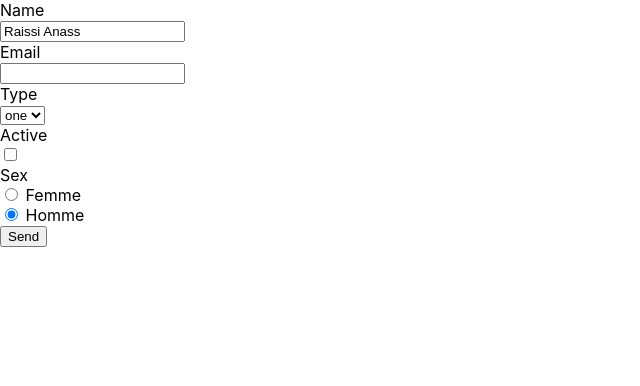
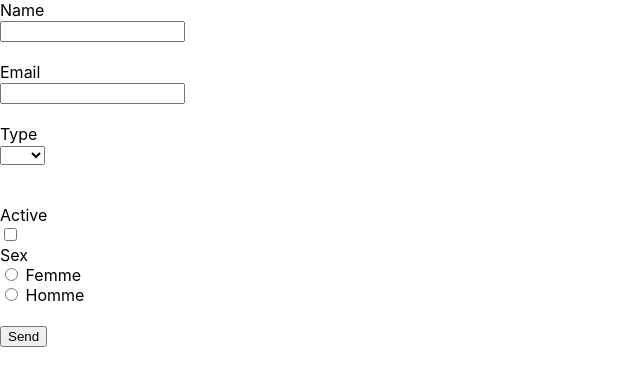
Before and after one commit to anassraissi/formik_library_app, a React (Create React App) app: page / in a window 1280 px wide. Shown: the top 386 px of the page, without its empty margins (0-640 px from the left). Built offline with nearby package versions, Linux system fonts and the light colour scheme.

Commit message:
use yup backage with schema form validation form

```diff
--- a/package.json
+++ b/package.json
@@ -10,7 +10,8 @@
     "react": "^18.2.0",
     "react-dom": "^18.2.0",
     "react-scripts": "5.0.1",
-    "web-vitals": "^2.1.4"
+    "web-vitals": "^2.1.4",
+    "yup": "^0.32.11"
   },
   "scripts": {
     "start": "react-scripts start",
--- a/src/App.js
+++ b/src/App.js
@@ -1,5 +1,7 @@
 import React, { Component } from 'react';
-import {Formik , Field} from "formik";
+import {Formik , Field, yupToFormErrors, ErrorMessage} from "formik";
+import * as yup from 'yup';
+//baked-in support for schema-based form-level validation through Yup.
 
 class App extends Component {
 
@@ -11,32 +13,50 @@ class App extends Component {
     return <form onSubmit={props.handleSubmit}>
       <label>Name</label><br />
       <Field name="name" /><br />
+      <ErrorMessage name='name'/> <br/>
       <label>Email</label><br />
       <Field name="email"  type='email'/><br />
+      <ErrorMessage name='email'/> <br/>
       <label>Type</label><br />
       <Field name="type"  component='select'>
+      <option value=''></option>
       <option value='1'>one</option>
       <option value='2'>two</option>
       <option value='3'>tree</option>
-      </Field>
+      </Field> <br></br>
+      <ErrorMessage name='type'/> <br/>
+
       <br/>
       <label>Active</label><br />
       <Field name="active"  type='checkbox'/> <br></br>
+
       <label>Sex</label><br />
       <Field name="sex" type='radio' value="F" /> Femme <br></br>
       <Field name="sex" type='radio' value="H" /> Homme <br></br>
+      <ErrorMessage name='sex'/> <br/>
+
 
       <button type="submit">Send</button>
     </form>
+  }
+  Schema=()=>{
+        const schema=yup.object().shape({
+              email: yup.string().required(), //matkonche khawia
+              type: yup.string().required(),  //matkonche khawia
+              sex: yup.string().required(),  //matkonche khawia
+              name: yup.string().required()  //matkonche khawia
+        });
+        return schema;  // return response
   }
 
   render() {
     return (
       <div className="App">
         <Formik
-          initialValues={{name: "Raissi Anass",email:"",type:'1',active:false,sex:'H'}} // by default  is false
+          initialValues={{name: "",email:"",type:'',active:false,sex:''}} // by default  is false
           onSubmit={this.onSubmit}  //katl3ab 3la li fo9mminha
           render={this.form}
+          validationSchema={this.Schema()}
           />
       </div>
     );
```
Also changed, not shown: 1 other file (tests, documents, lock files or other folders).
